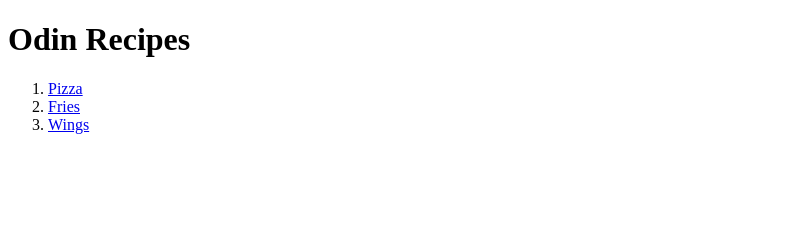
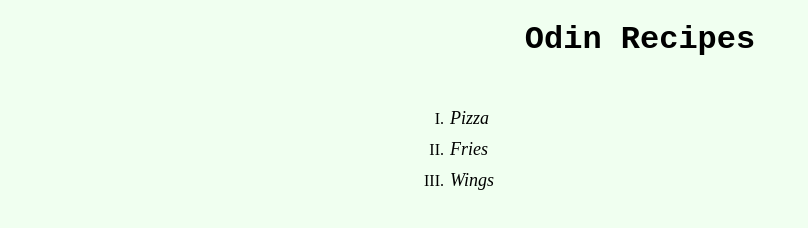
Before and after one commit to DamienSanchez/odin-recipes, a plain HTML site: page index.html in a window 1280 px wide. Shown: the whole page, without its empty margins (0-808 px from the left). Drawn offline with Linux system fonts and the light colour scheme.

Commit message:
Added index.css as well as basic styling AND edit edit index.html to link to css

```diff
--- a/index.css
+++ b/index.css
@@ -0,0 +1,29 @@
+body{
+    font-size: 16px;
+    background-color: honeydew;
+}
+h1{
+    font-size: 32px;
+    font-family: 'Courier New', Courier, monospace;
+    text-align: center;
+    margin-bottom: 50px;
+}
+ol{
+    list-style: upper-roman;
+    margin-left: 400px;
+}
+li{
+    margin-bottom: 10px;
+}
+a{
+    font-size: large;
+    font-style: italic;
+    text-decoration: none;
+    color: #000;
+    padding: 2px;
+
+}
+a:hover{
+    text-decoration: underline;
+    color: coral;
+}
--- a/index.html
+++ b/index.html
@@ -3,6 +3,7 @@
 <head>
     <meta charset="UTF-8">
     <title>Odin-Recipes</title>
+    <link rel="stylesheet" href="index.css">
 </head>
 <body>
     <h1>Odin Recipes</h1>
```
